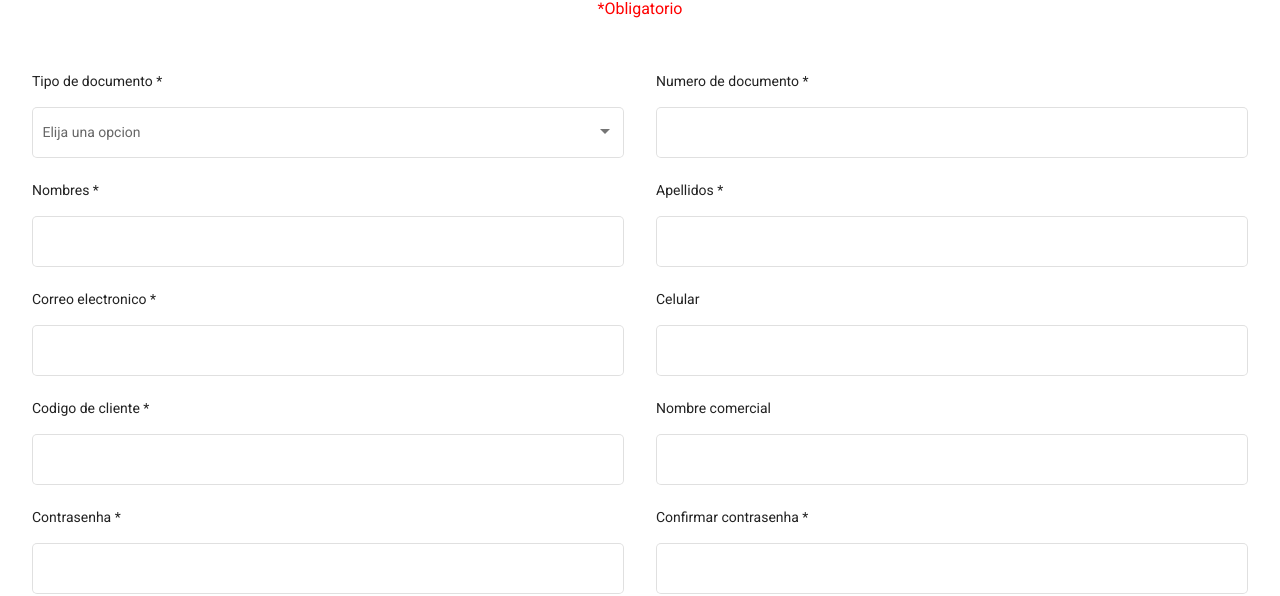
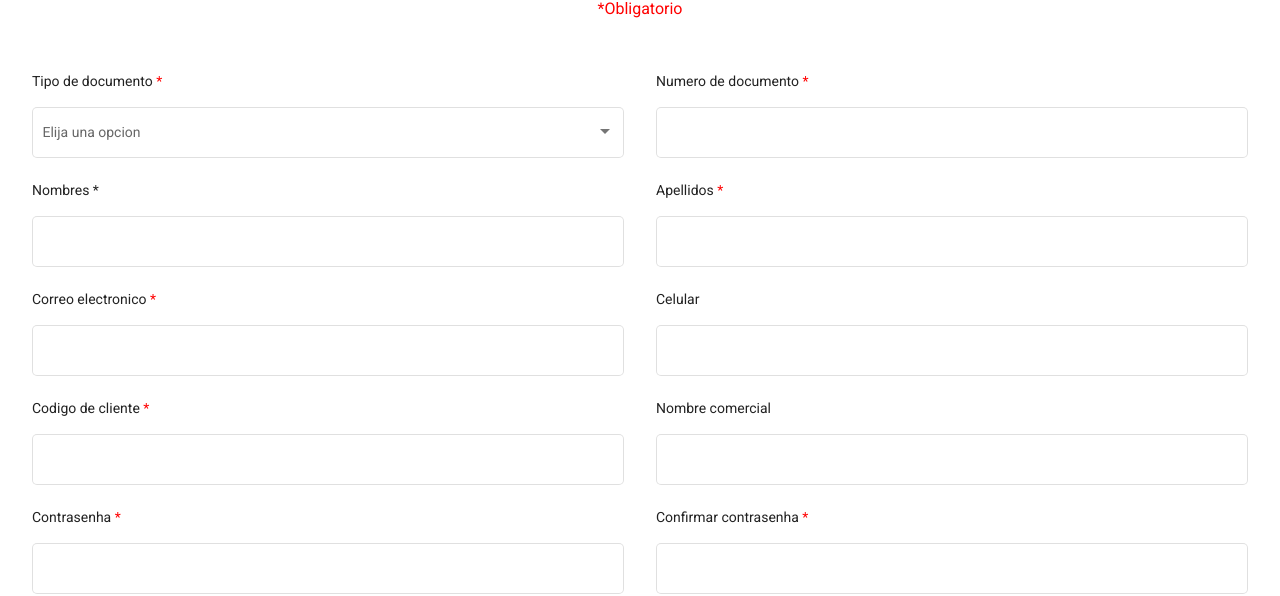
Before and after one commit to roadhog71/Facturacion-Electronica, an Angular app in the folder Front/: page /home/sign-up in a window 1280 px wide. Shown: the part 149-745 px from the top of the page. Built offline with nearby package versions, Linux system fonts and the light colour scheme.

Commit message:
minor styles changes in sign-up component

```diff
--- a/Front/src/app/sign-up/sign-up.component.html
+++ b/Front/src/app/sign-up/sign-up.component.html
@@ -13,7 +13,7 @@
     [formGroup]="signupForm"
   >
     <mat-card class="column-1">
-      <p>Tipo de documento *</p>
+      <p>Tipo de documento <FONT COLOR="#FF0000">*</FONT></p>
       <app-select-value></app-select-value>
       <p>Nombres *</p>
       <mat-form-field class="full-width" appearance="outline">
@@ -22,21 +22,21 @@
           Nombre es requerido
         </mat-error>
       </mat-form-field>
-      <p>Correo electronico *</p>
+      <p>Correo electronico <FONT COLOR="#FF0000">*</FONT></p>
       <mat-form-field class="full-width" appearance="outline">
         <input formControlName="email" matInput placeholder="" required />
         <mat-error *ngIf="!signupForm.controls['email'].valid">
           Correo electronico es requerido
         </mat-error>
       </mat-form-field>
-      <p>Codigo de cliente *</p>
+      <p>Codigo de cliente <FONT COLOR="#FF0000">*</FONT></p>
       <mat-form-field class="full-width" appearance="outline">
         <input formControlName="code" matInput placeholder="" required />
         <mat-error *ngIf="!signupForm.controls['code'].valid">
-          Codigo es requerido
+          Codigo de cliente requerido
         </mat-error>
       </mat-form-field>
-      <p>Contrasenha *</p>
+      <p>Contrasenha <FONT COLOR="#FF0000">*</FONT></p>
       <mat-form-field class="full-width" appearance="outline">
         <input formControlName="password" matInput placeholder="" required />
         <mat-error *ngIf="!signupForm.controls['password'].valid">
@@ -46,18 +46,18 @@
     </mat-card>
 
     <mat-card class="column-2">
-      <p>Numero de documento *</p>
+      <p>Numero de documento <FONT COLOR="#FF0000">*</FONT></p>
       <mat-form-field class="full-width" appearance="outline">
         <input formControlName="id" matInput placeholder="" required />
         <mat-error *ngIf="!signupForm.controls['id'].valid">
           Numero de documento es requerido
         </mat-error>
       </mat-form-field>
-      <p>Apellidos *</p>
+      <p>Apellidos <FONT COLOR="#FF0000">*</FONT></p>
       <mat-form-field class="full-width" appearance="outline">
         <input formControlName="lastName" matInput placeholder="" required />
         <mat-error *ngIf="!signupForm.controls['lastName'].valid">
-          Email is required
+          Apellido es requerido
         </mat-error>
       </mat-form-field>
       <p>Celular</p>
@@ -76,7 +76,7 @@
         <mat-error *ngIf="!signupForm.controls['businessName'].valid">
         </mat-error>
       </mat-form-field>
-      <p>Confirmar contrasenha *</p>
+      <p>Confirmar contrasenha <FONT COLOR="#FF0000">*</FONT></p>
       <mat-form-field class="full-width" appearance="outline">
         <input
           formControlName="passwordVal"
@@ -84,9 +84,9 @@
           [type]="hide ? 'passwordVal' : 'text'"
           required
         />
-        <!-- <mat-error *ngIf="!signupForm.controls['password'].valid">
-                Contrasenha es requerida
-              </mat-error> -->
+        <mat-error *ngIf="!signupForm.controls['password'].valid">
+          Confirmacion de Contrasenha es requerida
+        </mat-error>
       </mat-form-field>
     </mat-card>
   </form>
@@ -101,7 +101,7 @@
     </div>
     <div>
       <p class="initial-text">¿Ya tenes una cuenta?</p>
-      <a [routerLink]="['login']"> Iniciar Sesion</a>
+      <a [routerLink]="['/login']"> Iniciar Sesion</a>
     </div>
   </div>
   <!-- </mat-card> -->
```
